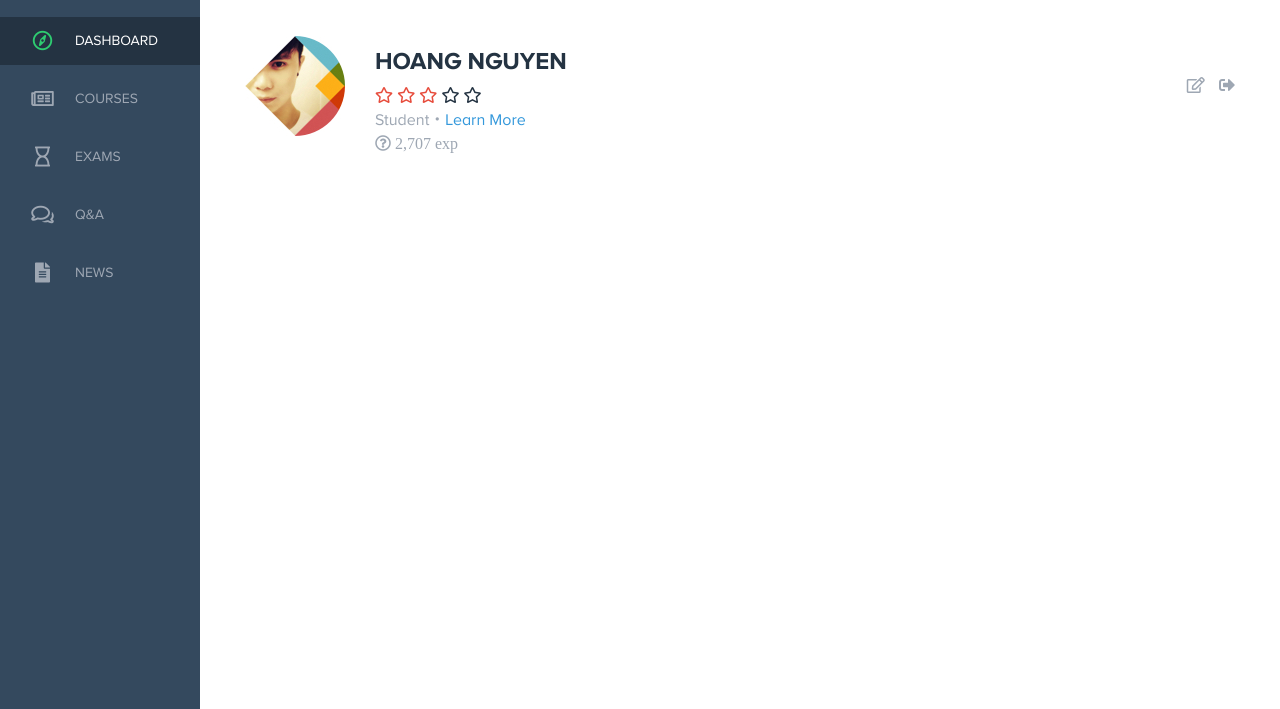
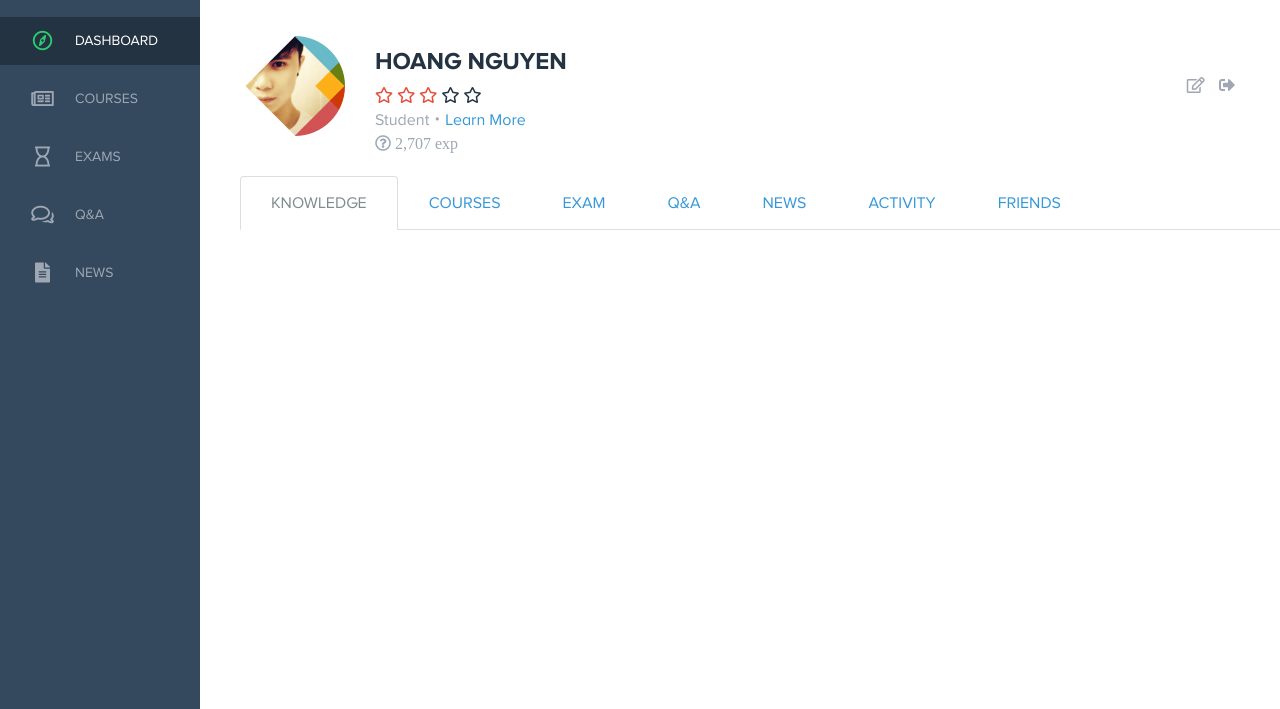
Before and after one commit to jatinsayan/education-dashboard, a plain HTML site: page index.html in a window 1280 px wide. Shown: the part 91-800 px from the top of the page. Drawn offline with nearby package versions, Linux system fonts and the light colour scheme; files whose address does not match are found by name.

Commit message:
nav-tabs

```diff
--- a/index.html
+++ b/index.html
@@ -103,6 +103,33 @@
           </div>
         </section>
 
+        <section>
+          <ul class="nav nav-tabs ml-5 text-uppercase">
+            <li class="nav-item">
+              <a class="nav-link active" href="#">Knowledge</a>
+            </li>
+            <li class="nav-item">
+              <a class="nav-link" href="#">Courses</a>
+            </li>
+            <li class="nav-item">
+              <a class="nav-link" href="#">Exam</a>
+            </li>
+            <li class="nav-item">
+              <a class="nav-link" href="#">Q&amp;A</a>
+            </li>
+            <li class="nav-item">
+              <a class="nav-link" href="#">News</a>
+            </li>
+            <li class="nav-item">
+              <a class="nav-link" href="#">Activity</a>
+            </li>
+            <li class="nav-item">
+              <a class="nav-link" href="#">Friends</a>
+            </li>
+          </ul>
+
+        </section>
+
 
 
 
```
